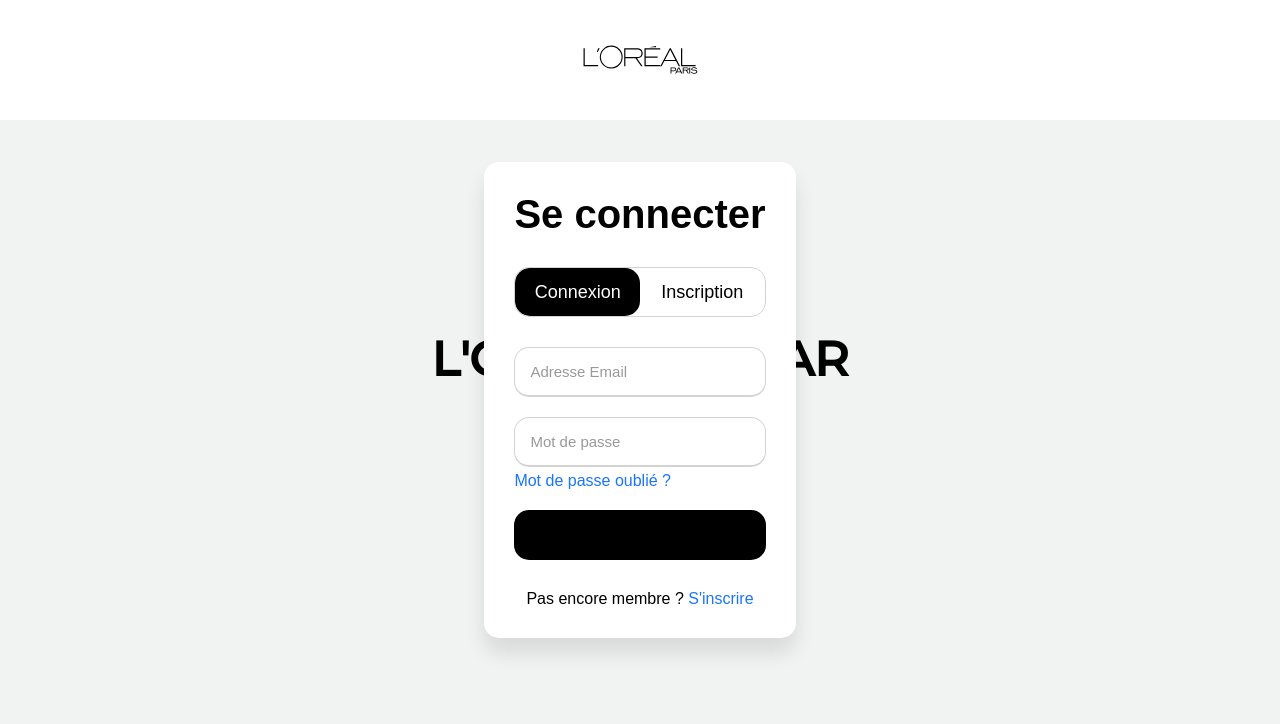
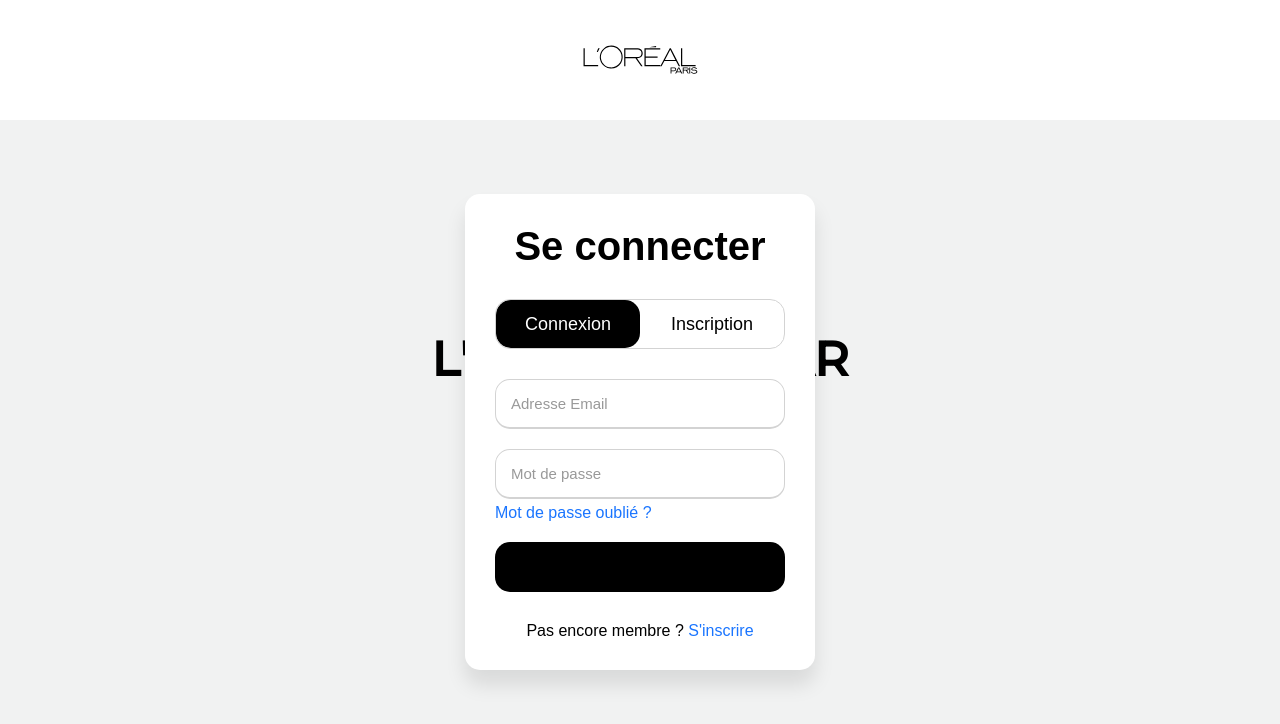
Before and after one commit to WildCodeSchool/create-js-monorepo, a React (Vite) app in the folder frontend/: page / in a window 1280 px wide. Both pictures are taken after a click on the button "Créer un compte". Shown: the top 724 px of the page. Built offline with nearby package versions, Linux system fonts and the light colour scheme.

Commit message:
modal_styling

```diff
--- a/frontend/src/components/LoginModal.jsx
+++ b/frontend/src/components/LoginModal.jsx
@@ -1,11 +1,30 @@
-import React, { useState } from "react";
+import React, { useState, useRef, useEffect } from "react";
 import "./LoginModal.scss";
 
 function LoginModal() {
   const [isLoginFormVisible, setLoginFormVisible] = useState(true);
+  const [isModalVisible, setModalVisible] = useState(true);
+  const modalRef = useRef(null);
+
+  const handleClickOutside = (event) => {
+    if (modalRef.current && !modalRef.current.contains(event.target)) {
+      // Clic en dehors de la modal, donc masquer la modal si elle est visible
+      if (isModalVisible) {
+        setModalVisible(false);
+      }
+    }
+  };
+
+  useEffect(() => {
+    document.addEventListener("mousedown", handleClickOutside);
+
+    return () => {
+      document.removeEventListener("mousedown", handleClickOutside);
+    };
+  }, []);
 
   return (
-    <div className="wrapper">
+    <div className={`wrapper ${isModalVisible ? "" : "hidden"}`} ref={modalRef}>
       <div className="title-text">
         <div className={`title ${isLoginFormVisible ? "login" : "signup"}`}>
           {isLoginFormVisible ? "Se connecter" : "S'inscrire"}
--- a/frontend/src/components/LoginModal.scss
+++ b/frontend/src/components/LoginModal.scss
@@ -6,13 +6,19 @@
 }
 .wrapper {
   overflow: hidden;
-  max-width: 400px;
+  margin-top: 4rem;
+  width: 95vw;
+  max-width: 350px;
   background: #fff;
   padding: 30px;
   border-radius: 15px;
   box-shadow: 0px 15px 20px rgba(0, 0, 0, 0.1);
   position: fixed;
 }
+.hidden {
+  display: none;
+}
+
 .wrapper .title-text {
   display: flex;
   width: 200%;
--- a/frontend/src/pages/Home.jsx
+++ b/frontend/src/pages/Home.jsx
@@ -1,27 +1,29 @@
 import React, { useState } from "react";
-import LoginModal from "../components/LoginModal";
+import LoginModal from "../components/LoginModal"; // Add missing import statement
 import Logo from "../assets/loreal_logo.svg";
 import "./Home.scss";
 import "../commons.scss";
 
 function Home() {
   const [showAvatar, setShowAvatar] = useState(false);
+  const [modalKey, setModalKey] = useState(0);
 
   const openLoginModal = () => {
     setShowAvatar(true);
+    setModalKey((prevKey) => prevKey + 1);
   };
 
   return (
     <div className="home-container">
       <img src={Logo} alt="Logo Loreal" className="logo-loreal" />
-      <h2 className="main-title">L'OR&#xC9;AL AVATAR</h2>
+      <h2 className="main-title">L'ORÉAL AVATAR</h2>
       <input
         type="button"
         value="Créer un compte"
         onClick={openLoginModal}
         className="button-center"
       />
-      {showAvatar && <LoginModal />}
+      {showAvatar && <LoginModal key={modalKey} />}
     </div>
   );
 }
```
